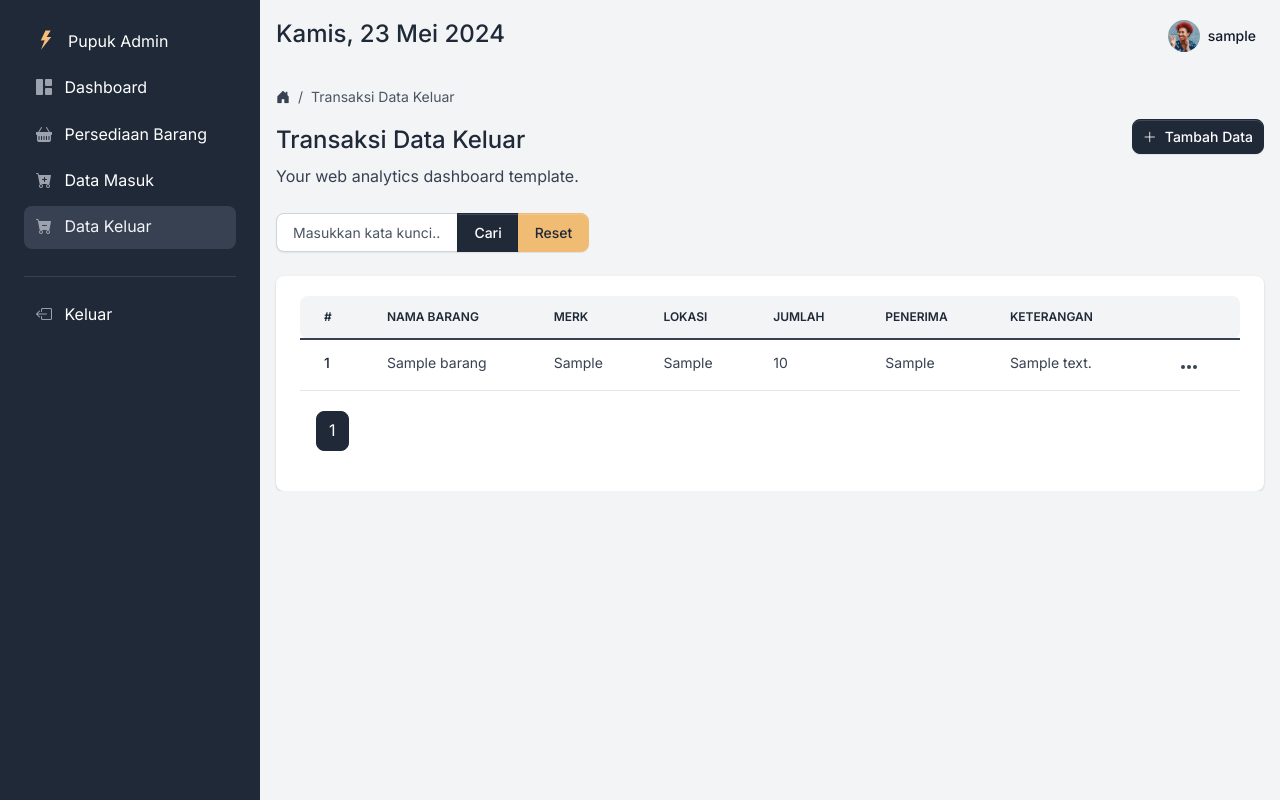
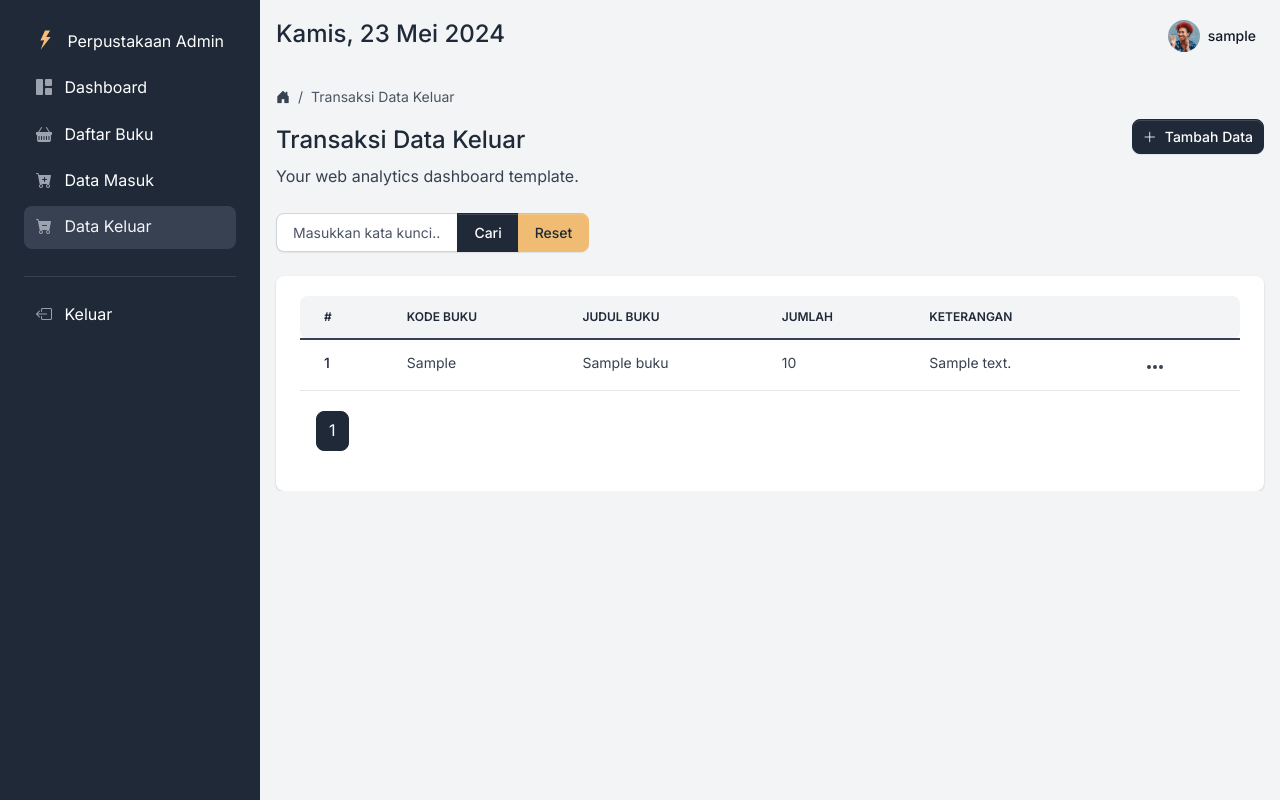
Before and after one commit to Actanzil/man_perpustakaan, a PHP site: page /stock/data_keluar.php in a window 1280 px wide. Run offline with PHP 8.4, Linux system fonts and the light colour scheme; the visitor is signed in with stand-in values (Sample User, id 1); tables that the repository leaves empty or names only in its code hold one stand-in row (values such as "Sample post"); some libraries are stand-ins or nearby versions.

Commit message:
Data Keluar

```diff
--- a/stock/data_keluar.php
+++ b/stock/data_keluar.php
@@ -4,26 +4,26 @@
 
     if (isset($_POST['update'])) {
         $id_keluar = $_POST['id_keluar']; //id data keluar
-        $id_barang = $_POST['id_barang']; //id barang
+        $id_buku = $_POST['id_buku']; //id buku
         $jumlah = $_POST['jumlah'];
         $keterangan = $_POST['keterangan'];
         $tanggal = $_POST['tanggal'];
 
-        $lihatstock = mysqli_query($conn, "SELECT * FROM tb_barang WHERE id_barang = '$id_barang'"); //lihat stock barang itu saat ini
+        $lihatstock = mysqli_query($conn, "SELECT * FROM tb_buku WHERE id_buku = '$id_buku'"); //lihat stock buku itu saat ini
         $stocknya = mysqli_fetch_array($lihatstock); //ambil datanya
         $stockskrg = $stocknya['stock']; //jumlah stocknya skrg
 
-        $lihatdataskrg = mysqli_query($conn, "SELECT * FROM tb_barang_keluar WHERE id_keluar = '$id_keluar'"); //lihat qty saat ini
+        $lihatdataskrg = mysqli_query($conn, "SELECT * FROM tb_buku_keluar WHERE id_keluar = '$id_keluar'"); //lihat qty saat ini
         $preqtyskrg = mysqli_fetch_array($lihatdataskrg);
         $qtyskrg = $preqtyskrg['jumlah']; //jumlah skrg
 
         if ($jumlah >= $qtyskrg) {
-            //ternyata inputan baru lebih besar jumlah masuknya, maka tambahi lagi stock barang
+            //ternyata inputan baru lebih besar jumlah masuknya, maka tambahi lagi stock buku
             $hitungselisih = $jumlah - $qtyskrg;
             $tambahistock = $stockskrg + $hitungselisih;
 
-            $queryx = mysqli_query($conn, "UPDATE tb_barang SET stock='$tambahistock' WHERE id_barang='$id_barang'");
-            $updatedata1 = mysqli_query($conn, "UPDATE tb_barang_keluar SET tanggal = '$tanggal', jumlah = '$jumlah', keterangan = '$keterangan' WHERE id_keluar = '$id_keluar'");
+            $queryx = mysqli_query($conn, "UPDATE tb_buku SET stock='$tambahistock' WHERE id_buku='$id_buku'");
+            $updatedata1 = mysqli_query($conn, "UPDATE tb_buku_keluar SET tanggal = '$tanggal', jumlah = '$jumlah', keterangan = '$keterangan' WHERE id_keluar = '$id_keluar'");
 
             //cek apakah berhasil
             switch ($updatedata1 && $queryx) {
@@ -38,13 +38,13 @@
                     $alertType = "danger";
             }
         } else {
-            //ternyata inputan baru lebih kecil jumlah masuknya, maka kurangi lagi stock barang
+            //ternyata inputan baru lebih kecil jumlah masuknya, maka kurangi lagi stock buku
             $hitungselisih = $qtyskrg - $jumlah;
             $kurangistock = $stockskrg - $hitungselisih;
 
-            $query1 = mysqli_query($conn, "UPDATE tb_barang SET stock='$kurangistock' WHERE id_barang = '$id_barang'");
+            $query1 = mysqli_query($conn, "UPDATE tb_buku SET stock='$kurangistock' WHERE id_buku = '$id_buku'");
 
-            $updatedata = mysqli_query($conn, "UPDATE tb_barang_keluar SET tgl='$tanggal', jumlah='$jumlah', keterangan='$keterangan' WHERE id_keluar = '$id_keluar'");
+            $updatedata = mysqli_query($conn, "UPDATE tb_buku_keluar SET tgl='$tanggal', jumlah='$jumlah', keterangan='$keterangan' WHERE id_keluar = '$id_keluar'");
 
             //cek apakah berhasil
             switch ($query1 && $updatedata) {
@@ -63,20 +63,20 @@
 
     if (isset($_POST['hapus'])) {
         $id_keluar = $_POST['id_keluar'];
-        $id_barang = $_POST['id_barang'];
+        $id_buku = $_POST['id_buku'];
 
-        $lihatstock = mysqli_query($conn, "SELECT * FROM tb_barang WHERE id_barang='$id_barang'"); //lihat stock barang itu saat ini
+        $lihatstock = mysqli_query($conn, "SELECT * FROM tb_buku WHERE id_buku='$id_buku'"); //lihat stock buku itu saat ini
         $stocknya = mysqli_fetch_array($lihatstock); //ambil datanya
         $stockskrg = $stocknya['stock']; //jumlah stocknya skrg
 
-        $lihatdataskrg = mysqli_query($conn, "SELECT * FROM tb_barang_keluar WHERE id_keluar = '$id_keluar'"); //lihat qty saat ini
+        $lihatdataskrg = mysqli_query($conn, "SELECT * FROM tb_buku_keluar WHERE id_keluar = '$id_keluar'"); //lihat qty saat ini
         $preqtyskrg = mysqli_fetch_array($lihatdataskrg);
         $qtyskrg = $preqtyskrg['jumlah']; //jumlah skrg
 
         $adjuststock = $stockskrg - $qtyskrg;
 
-        $queryx = mysqli_query($conn, "UPDATE tb_barang SET stock='$adjuststock' WHERE id_barang='$id_barang'");
-        $del = mysqli_query($conn, "DELETE FROM tb_barang_keluar WHERE id_keluar = '$id_keluar'");
+        $queryx = mysqli_query($conn, "UPDATE tb_buku SET stock='$adjuststock' WHERE id_buku='$id_buku'");
+        $del = mysqli_query($conn, "DELETE FROM tb_buku_keluar WHERE id_keluar = '$id_keluar'");
 
 
         //cek apakah berhasil
@@ -100,9 +100,9 @@
     <head>
         <meta http-equiv="Content-Type" content="text/html; charset=utf-8" />
         <!-- Primary Meta Tags -->
-        <title>Pupuk - Admin</title>
+        <title>Perpustakaan - Admin</title>
         <meta name="viewport" content="width=device-width, initial-scale=1, shrink-to-fit=no">
-        <meta name="title" content="Pupuk - Administrasi">
+        <meta name="title" content="Perpustakaan - Administrasi">
 
         <!-- Favicon -->
         <link rel="apple-touch-icon" sizes="120x120" href="../assets/img/favicon/apple-touch-icon.png">
@@ -164,7 +164,7 @@
                             <span class="sidebar-icon">
                                 <img src="../assets/img/brand/light.svg" height="20" width="20" alt="Volt Logo">
                             </span>
-                            <span class="mt-1 ms-1 sidebar-text">Pupuk Admin</span>
+                            <span class="mt-1 ms-1 sidebar-text">Perpustakaan Admin</span>
                         </a>
                     </li>
                     <li class="nav-item ">
@@ -177,11 +177,11 @@
                     </li>
 
                     <li class="nav-item ">
-                        <a href="page_barang.php" class="nav-link">
+                        <a href="page_buku.php" class="nav-link">
                             <span class="sidebar-icon">
                                 <i class="bi bi-basket-fill"></i>
                             </span>
-                            <span class="sidebar-text">Persediaan Barang</span>
+                            <span class="sidebar-text">Daftar Buku</span>
                         </a>
                     </li>
                     <li class="nav-item ">
@@ -284,34 +284,29 @@
                             <form action="konfirmasi_data_keluar.php" method="POST">
                                 <div class="modal-body">
                                     <div class="mb-3 row">
-                                        <label for="nama" class="col-sm-3 col-form-label">Nama Barang</label>
+                                        <label for="judul" class="col-sm-3 col-form-label">Judul Buku</label>
                                         <div class="col-sm-9">
-                                            <select class="form-select" id="js-example-basic-single" name="id_barang" style="width: 100%;" aria-label="Default select example" name="id_barang" required>
-                                                <option value="0">Pilih Nama Barang</option>
+                                            <select class="form-select" id="js-example-basic-single" name="id_buku" style="width: 100%;" aria-label="Default select example" name="id_buku" required>
+                                                <option value="0">Pilih Judul Buku</option>
                                                 <?php
-                                                    $sql_br = " SELECT `id_barang`, `nama`
-                                                                FROM `tb_barang`
-                                                                ORDER BY `nama`";
+                                                    $sql_br = " SELECT `id_buku`, `judul_buku`, `kode_buku`
+                                                                FROM `tb_buku`
+                                                                ORDER BY `judul_buku`";
                                                     $query_br = mysqli_query($conn, $sql_br);
                                                     while($data_br = mysqli_fetch_row($query_br)){
-                                                        $id_barang = $data_br[0];
-                                                        $nama = $data_br[1];
+                                                        $id_buku = $data_br[0];
+                                                        $judul = $data_br[1];
+                                                        $kode = $data_br[2];
                                                 ?>
-                                                <option value="<?= $id_barang; ?>"><?= $nama; ?></option>
+                                                <option value="<?= $id_buku; ?>"><?= $judul; ?> - <?= $kode; ?></option>
                                                 <?php } ?>
                                             </select>
                                         </div>
                                     </div>
                                     <div class="mb-3 row">
-                                        <label for="stock" class="col-sm-3 col-form-label">Jumlah Barang</label>
+                                        <label for="stock" class="col-sm-3 col-form-label">Jumlah Keluar</label>
                                         <div class="col-sm-9">
                                             <input type="number" min="1" class="form-control" id="jumlah" name="jumlah" required>
-                                        </div>
-                                    </div>
-                                    <div class="mb-3 row">
-                                        <label for="penerima" class="col-sm-3 col-form-label">Penerima</label>
-                                        <div class="col-sm-9">
-                                            <input type="text" class="form-control" id="penerima" name="penerima" required>
                                         </div>
                                     </div>
                                     <div class="mb-3 row">
@@ -387,11 +382,9 @@
                     <thead class="thead-light">
                         <tr>
                             <th class="border-0 rounded-start">#</th>
-                            <th class="border-0">Nama Barang</th>
-                            <th class="border-0">Merk</th>
-                            <th class="border-0">Lokasi</th>
+                            <th class="border-0">Kode Buku</th>
+                            <th class="border-0">Judul Buku</th>
                             <th class="border-0">Jumlah</th>
-                            <th class="border-0">Penerima</th>
                             <th class="border-0">Keterangan</th>
                             <th class="border-0 rounded-end"></th>
                         </tr>
@@ -412,30 +405,28 @@
                             // Inisialisasi katakunci pencarian
                             $katakunci = isset($_GET['katakunci']) ? $_GET['katakunci'] : '';
 
-                            // Query untuk menampilkan semua data pada tabel tb_barang_keluar yang telah digabungkan dengan data dari tb_barang
-                            $sql = "SELECT * FROM `tb_barang_keluar` `tbk` INNER JOIN `tb_barang` `tb` ON `tbk`.`id_barang` = `tb`.`id_barang`";
+                            // Query untuk menampilkan semua data pada tabel tb_buku_keluar yang telah digabungkan dengan data dari tb_buku
+                            $sql = "SELECT * FROM `tb_buku_keluar` `tbk` INNER JOIN `tb_buku` `tb` ON `tbk`.`id_buku` = `tb`.`id_buku`";
 
                             // Logika untuk pencarian
                             if (!empty($katakunci)) {
-                                $sql .= " WHERE `tb`.`nama` LIKE '%" . mysqli_real_escape_string($conn, $katakunci) . "%'";
+                                $sql .= " WHERE `tb`.`judul_buku` LIKE '%" . mysqli_real_escape_string($conn, $katakunci) . "%'";
                             }
 
-                            // Mengurutkan data berdasarkan nama dan membatasi data sesuai batasan yang telah ditentukan
-                            $sql .= " ORDER BY `tb`.`nama` ASC LIMIT $posisi, $batas";
+                            // Mengurutkan data berdasarkan judul buku dan membatasi data sesuai batasan yang telah ditentukan
+                            $sql .= " ORDER BY `tb`.`judul_buku` ASC LIMIT $posisi, $batas";
 
                             $brg = mysqli_query($conn, $sql);
                             $no = 1;
                             while($p=mysqli_fetch_array($brg)){
-                                $id_barang = $p['id_barang'];
+                                $id_buku = $p['id_buku'];
                                 $id_keluar = $p['id_keluar'];
                         ?>
                         <tr>
                             <td><a href="#" class="text-primary fw-bold"><?= $no++ ?></a> </td>
-                            <td><?= $p['nama'] ?></td>
-                            <td><?= $p['merk'] ?></td>
-                            <td><?= $p['lokasi'] ?></td>
+                            <td><?= $p['kode_buku'] ?></td>
+                            <td><?= $p['judul_buku'] ?></td>
                             <td><?= $p['jumlah'] ?></td>
-                            <td><?= $p['penerima'] ?></td>
                             <td><?= $p['keterangan'] ?></td>
                             <td>
                                 <div class="dropdown ms-3">
@@ -464,43 +455,29 @@
                                                     </div>
                                                 </div>
                                                 <div class="mb-3 row">
-                                                    <label for="nama" class="col-sm-2 col-form-label">Nama Barang</label>
+                                                    <label for="kd_buku" class="col-sm-2 col-form-label">Kode Buku</label>
                                                     <div class="col-sm-10">
-                                                        <input type="text" class="form-control" id="nama" name="nama" value="<?php echo $p['nama'] ?>" disabled>
+                                                        <input type="text" class="form-control" id="kd_buku" value="<?php echo $p['kode_buku'] ?>" disabled>
                                                     </div>
                                                 </div>
                                                 <div class="mb-3 row">
-                                                    <label for="merk" class="col-sm-2 col-form-label">Merk Barang</label>
+                                                    <label for="judul" class="col-sm-2 col-form-label">Judul Buku</label>
                                                     <div class="col-sm-10">
-                                                        <input type="text" class="form-control" id="merk" name="merk" value="<?php echo $p['merk'] ?>" disabled>
+                                                        <input type="text" class="form-control" id="judul" value="<?php echo $p['judul_buku'] ?>" disabled>
                                                     </div>
                                                 </div>
+
                                                 <div class="mb-3 row">
-                                                    <label for="lokasi" class="col-sm-2 col-form-label">Lokasi</label>
-                                                    <div class="col-sm-10">
-                                                        <select class="form-select" aria-label="Default select example" name="lokasi" disabled>
-                                                            <option value="Gudang 1" <?php if ($p['lokasi']=="Gudang 1") { ?> selected <?php } ?>>Gudang 1</option>
-                                                            <option value="Gudang 2" <?php if ($p['lokasi']=="Gudang 2") { ?> selected <?php } ?>>Gudang 2</option>
-                                                        </select>
-                                                    </div>
-                                                </div>
-                                                <div class="mb-3 row">
-                                                    <label for="jumlah" class="col-sm-2 col-form-label">Jumlah</label>
+                                                    <label for="jumlah" class="col-sm-2 col-form-label">Jumlah Keluar</label>
                                                     <div class="col-sm-10">
                                                         <input type="number" min="1" class="form-control" id="jumlah" name="jumlah" value="<?php echo $p['jumlah'] ?>">
-                                                    </div>
-                                                </div>
-                                                <div class="mb-3 row">
-                                                    <label for="penerima" class="col-sm-2 col-form-label">Penerima</label>
-                                                    <div class="col-sm-10">
-                                                        <input type="text" class="form-control" id="penerima" name="penerima" value="<?php echo $p['penerima'] ?>">
                                                     </div>
                                                 </div>
                                                 <div class="mb-3 row">
                                                     <label for="keterangan" class="col-sm-2 col-form-label">Keterangan</label>
                                                     <div class="col-sm-10">
                                                         <input type="text" class="form-control" id="keterangan" name="keterangan" value="<?php echo $p['keterangan'] ?>">
-                                                        <input type="hidden" name="id_barang" value="<?= $id_barang; ?>">
+                                                        <input type="hidden" name="id_buku" value="<?= $id_buku; ?>">
                                                         <input type="hidden" name="id_keluar" value="<?= $id_keluar; ?>">
                                                     </div>
                                                 </div>
@@ -524,11 +501,11 @@
                                         </div>
                                         <form action="" method="POST">
                                             <div class="modal-body">
-                                                <p>Nama Barang : <?php echo $p['nama']?> - <?php echo $p['jenis']?></p>
-                                                <p>Apakah Anda yakin ingin menghapus barang ini dari daftar transaksi data keluar?</p>
-                                                <p>*Stock pada barang <?= $p['nama'] ?> akan bertambah</p>
+                                                <p>Judul Buku : <?php echo $p['judul_buku']?> - <?php echo $p['kode_buku']?></p>
+                                                <p>Apakah Anda yakin ingin menghapus buku ini dari daftar transaksi data keluar?</p>
+                                                <p>*Stock pada buku <?= $p['judul_buku'] ?> akan bertambah</p>
                                                 <input type="hidden" name="id_keluar" value="<?=$id_keluar;?>">
-                                                <input type="hidden" name="id_barang" value="<?=$id_barang;?>">
+                                                <input type="hidden" name="id_buku" value="<?=$id_buku;?>">
                                             </div>
                                             <div class="modal-footer">
                                                 <button type="button" class="btn btn-link text-gray-600" data-bs-dismiss="modal">Tutup</button>
@@ -549,11 +526,11 @@
                         <ul class="pagination mb-0">
                             <?php
                                 //hitung jumlah semua data
-                                $sql_jum = "SELECT * FROM `tb_barang_keluar` `tbk` INNER JOIN `tb_barang` `tb` ON `tbk`.`id_barang` = `tb`.`id_barang`";
+                                $sql_jum = "SELECT * FROM `tb_buku_keluar` `tbk` INNER JOIN `tb_buku` `tb` ON `tbk`.`id_buku` = `tb`.`id_buku`";
                                 if (!empty($katakunci)){
-                                    $sql_jum .= " WHERE `tb`.`nama` LIKE '%" . mysqli_real_escape_string($conn, $katakunci) . "%'";
+                                    $sql_jum .= " WHERE `tb`.`judul_buku` LIKE '%" . mysqli_real_escape_string($conn, $katakunci) . "%'";
                                 }
-                                $sql_jum .= " ORDER BY `tb`.`nama` ASC";
+                                $sql_jum .= " ORDER BY `tb`.`judul_buku` ASC";
                                 $query_jum = mysqli_query($conn,$sql_jum);
                                 $jum_data = mysqli_num_rows($query_jum);
                                 $jum_halaman = ceil($jum_data/$batas);
--- a/stock/data_masuk.php
+++ b/stock/data_masuk.php
@@ -499,7 +499,7 @@
                                         </div>
                                         <form action="" method="POST">
                                             <div class="modal-body">
-                                                <p>Judul Buku : <?php echo $p['juful_buku']?> - <?php echo $p['kode_buku']?></p>
+                                                <p>Judul Buku : <?php echo $p['judul_buku']?> - <?php echo $p['kode_buku']?></p>
                                                 <p>Apakah Anda yakin ingin menghapus buku ini dari daftar transaksi data masuk?</p>
                                                 <p>*Stock pada buku <?= $p['judul_buku'] ?> akan berkurang</p>
                                                 <input type="hidden" name="id_masuk" value="<?=$id_masuk;?>">
```
Also changed, not shown: stock/konfirmasi_data_keluar.php (+4 -5 lines).
